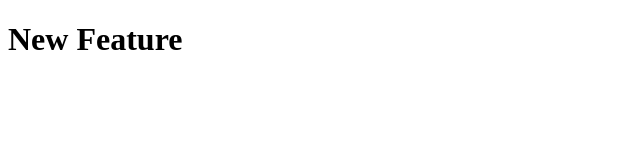
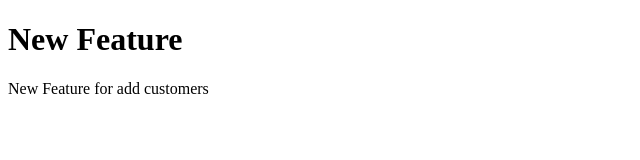
Before and after one commit to mviloriameza/git-training-remote, a plain HTML site: page index.html in a window 1280 px wide. Shown: the whole page, without its empty margins (0-640 px from the left). Drawn offline with Linux system fonts and the light colour scheme.

Commit message:
Ready to go Customers

```diff
--- a/index.html
+++ b/index.html
@@ -7,5 +7,6 @@
 </head>
 <body>
     <h1>New Feature</h1>
+    <p>New Feature for add customers</p>
 </body>
 </html>
```
